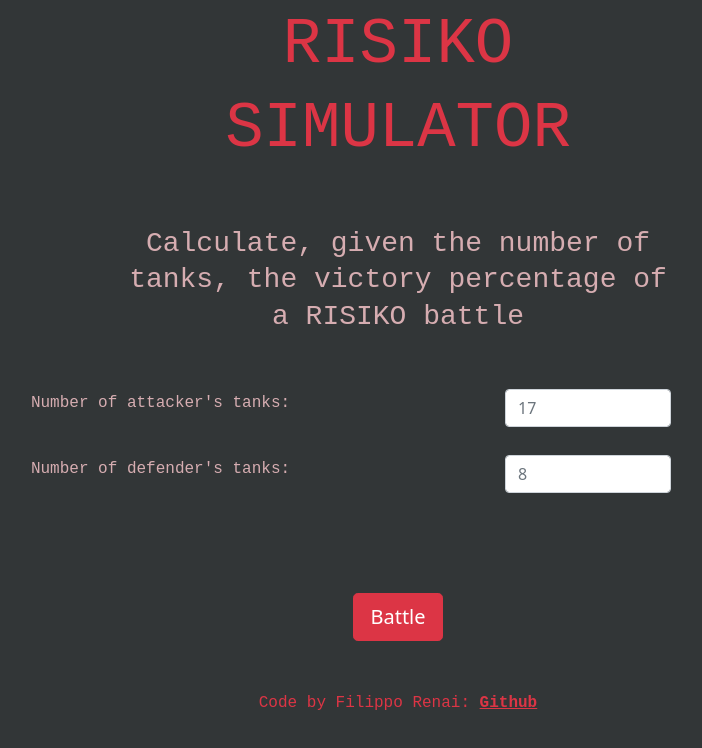
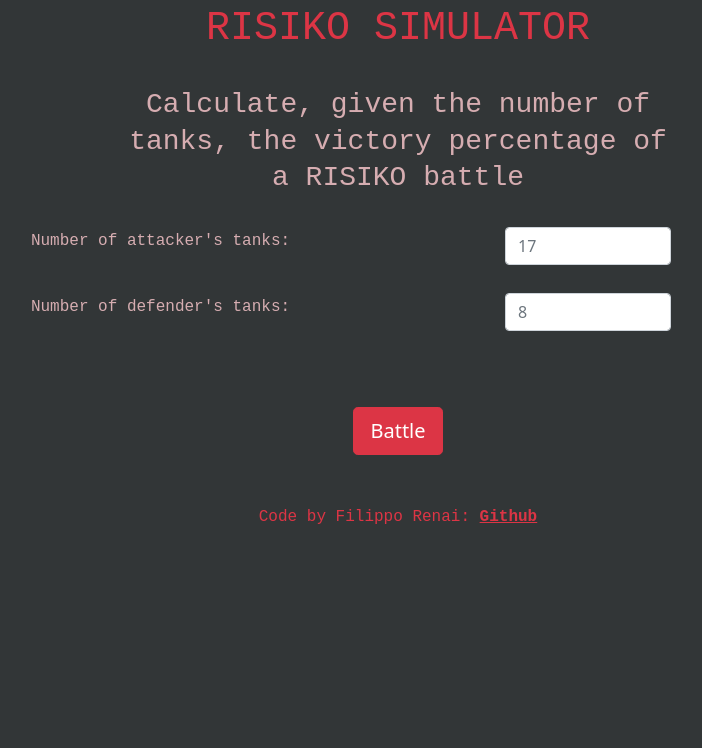
Before and after one commit to filippo-renai/RisikoSimulator, a plain HTML site: page index.html in a window 1280 px wide. Shown: the whole page, without its empty margins (242-944 px from the left). Drawn offline with nearby package versions, Linux system fonts and the light colour scheme.

Commit message:
Update index.html

```diff
--- a/index.html
+++ b/index.html
@@ -17,13 +17,13 @@
           <div class="col">
           </div>
           <div class="col-6">
-            <h1 class="display-3" style="color:#dc3545"><font face="Courier New, Courier, mono"> RISIKO SIMULATOR </font></h1>
+            <h1 style="color:#dc3545"><font face="Courier New, Courier, mono"> RISIKO SIMULATOR </font></h1>
           </div>
           <div class="col">
           </div>
         </div>
     </div>
-    <br><br>
+    <br>
     <!-- Description -->
     <div class="container text-center">
         <div class="row">
@@ -40,7 +40,7 @@
           </div>
         </div>
     </div>
-    <br><br>
+    <br>
     <!-- Attack -->
     <div class="container text-center">
         <div class="row">
@@ -71,7 +71,7 @@
         </div>
     </div>
 
-    <br><br><br><br>
+    <br><br><br>
     <!-- Battle bottom -->
     <div class="container text-center">
         <div class="row">
```
